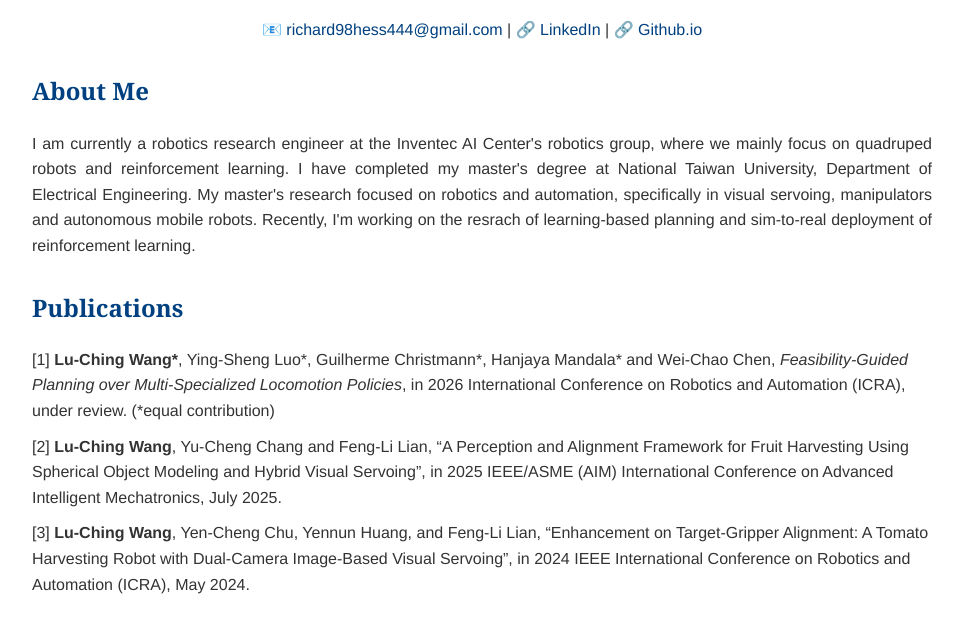
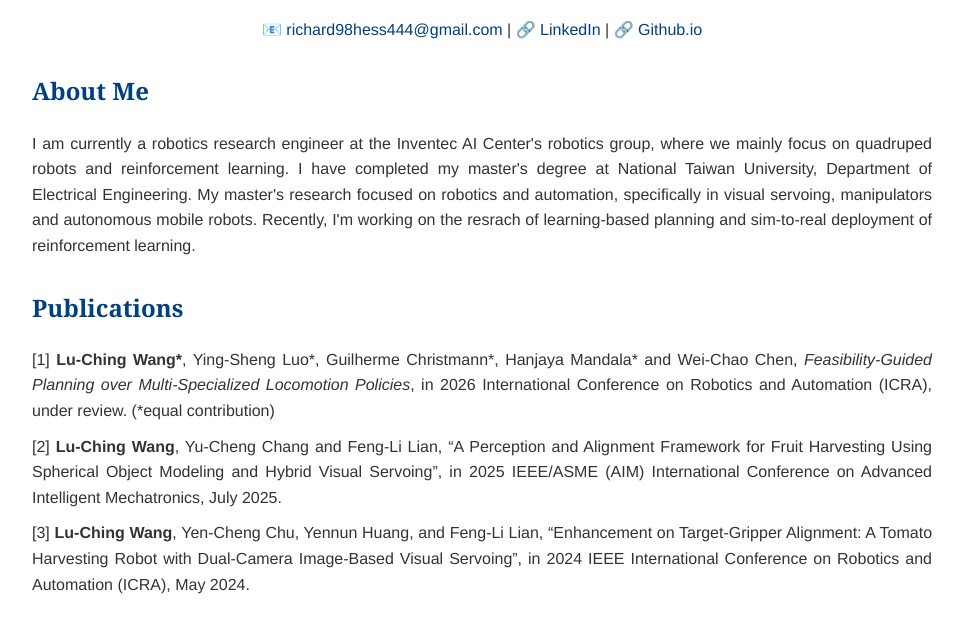
Before and after one commit to richard98hess444/richard98hess444.github.io, a plain HTML site: page index.html in a window 1280 px wide. Shown: the part 171-795 px from the top of the page, without its empty margins (158-1122 px from the left). Drawn offline with Linux system fonts and the light colour scheme.

Commit message:
Add alignment on publications.

```diff
--- a/index.html
+++ b/index.html
@@ -110,9 +110,9 @@
   <div class="section">
     <h2>Publications</h2>
     <ul class="pub-list">
-      <li>[1] <b>Lu-Ching Wang*</b>, Ying-Sheng Luo*, Guilherme Christmann*, Hanjaya Mandala* and Wei-Chao Chen, <em>Feasibility-Guided Planning over Multi-Specialized Locomotion Policies</em>, in 2026 International Conference on Robotics and Automation (ICRA), under review. (*equal contribution)</li>
-      <li>[2] <b>Lu-Ching Wang</b>, Yu-Cheng Chang and Feng-Li Lian, “A Perception and Alignment Framework for Fruit Harvesting Using Spherical Object Modeling and Hybrid Visual Servoing”, in 2025 IEEE/ASME (AIM) International Conference on Advanced Intelligent Mechatronics, July 2025.</li>
-      <li>[3] <b>Lu-Ching Wang</b>, Yen-Cheng Chu, Yennun Huang, and Feng-Li Lian, “Enhancement on Target-Gripper Alignment: A Tomato Harvesting Robot with Dual-Camera Image-Based Visual Servoing”, in 2024 IEEE International Conference on Robotics and Automation (ICRA), May 2024.</li>
+      <li style="text-align:justify;">[1] <b>Lu-Ching Wang*</b>, Ying-Sheng Luo*, Guilherme Christmann*, Hanjaya Mandala* and Wei-Chao Chen, <em>Feasibility-Guided Planning over Multi-Specialized Locomotion Policies</em>, in 2026 International Conference on Robotics and Automation (ICRA), under review. (*equal contribution)</li>
+      <li style="text-align:justify;">[2] <b>Lu-Ching Wang</b>, Yu-Cheng Chang and Feng-Li Lian, “A Perception and Alignment Framework for Fruit Harvesting Using Spherical Object Modeling and Hybrid Visual Servoing”, in 2025 IEEE/ASME (AIM) International Conference on Advanced Intelligent Mechatronics, July 2025.</li>
+      <li style="text-align:justify;">[3] <b>Lu-Ching Wang</b>, Yen-Cheng Chu, Yennun Huang, and Feng-Li Lian, “Enhancement on Target-Gripper Alignment: A Tomato Harvesting Robot with Dual-Camera Image-Based Visual Servoing”, in 2024 IEEE International Conference on Robotics and Automation (ICRA), May 2024.</li>
     </ul>
   </div>
 
@@ -172,7 +172,7 @@
     <ul class="awards">
       <li>🥇 2025 ICRA Quadruped Robot Challenge (QRC) – Participation Certificate, Autonomous</li>
       <li>🥇 2024 IROS Quadruped Robot Challenge (QRC) – 3rd Placement, Teleoperation</li>
-      <li>🥇 Best Student Paper Award – 1st Place, 2024 International Conference on Advanced Robotics and Intelligent Systems (ARIS)</li>
+      <li>🥇 Best Student Paper Award – 1st Place, 2024 Int. Conf. on Advanced Robotics and Intelligent Systems (ARIS)</li>
       <li>🥇 2024 Master Thesis Award – Distinction Award by Robotics Society of Taiwan (RST)</li>
     </ul>
   </div>
```
